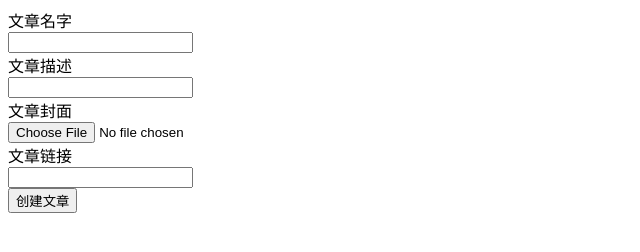
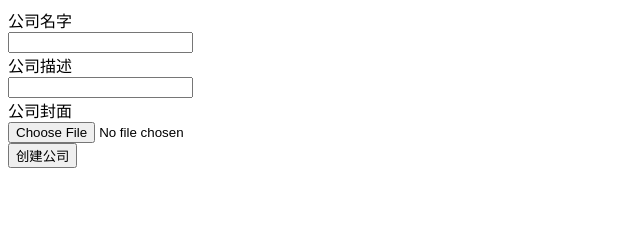
Before and after one commit to jmchen-ggm/insurance-file, a plain HTML site: page static/html/pages/create_company.html in a window 1280 px wide. Shown: the whole page, without its empty margins (0-640 px from the left). Drawn offline with Linux system fonts and the light colour scheme.

Commit message:
加入创建公司页面

```diff
--- a/static/html/pages/create_company.html
+++ b/static/html/pages/create_company.html
@@ -1,19 +1,17 @@
 <!DOCTYPE html>
 <html>
 <head>
-	<title>上传文件测试</title>
+	<title>创建公司</title>
 </head>
 <body>
-	<form enctype="multipart/form-data" action="http://127.0.0.1:9090/upload" method="post">
-	<div>文章名字</div>
-	<div><input type="text" name="title" /></div>
-	<div>文章描述</div>
+	<form enctype="multipart/form-data" action="http://120.78.175.235:8081/create/company" method="POST">
+	<div>公司名字</div>
+	<div><input type="text" name="name" /></div>
+	<div>公司描述</div>
 	<div><input type="text" name="desc" /></div>
-	<div>文章封面</div>
+	<div>公司封面</div>
  	<div><input type="file" name="uploadfile" /></div>
- 	<div>文章链接</div>
- 	<div><input type="text" name="url" /></div>
- 	<div><input type="submit" value="创建文章" /></div>
+ 	<div><input type="submit" value="创建公司" /></div>
 </form>
 </body>
 </html>
```
Also changed, not shown: static/html/pages/create_article.html (+2 -2 lines), static/img/companys/6.png (added).
